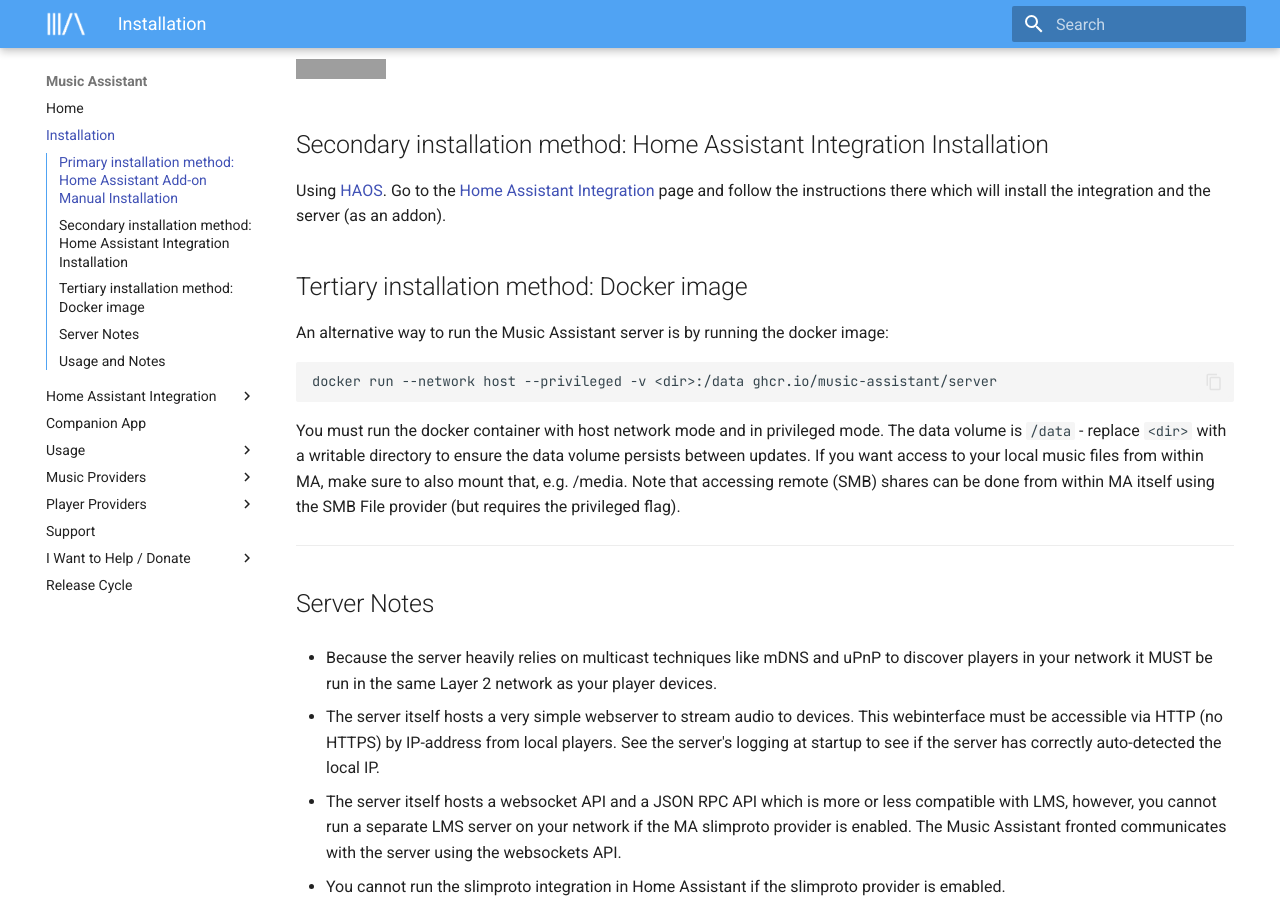
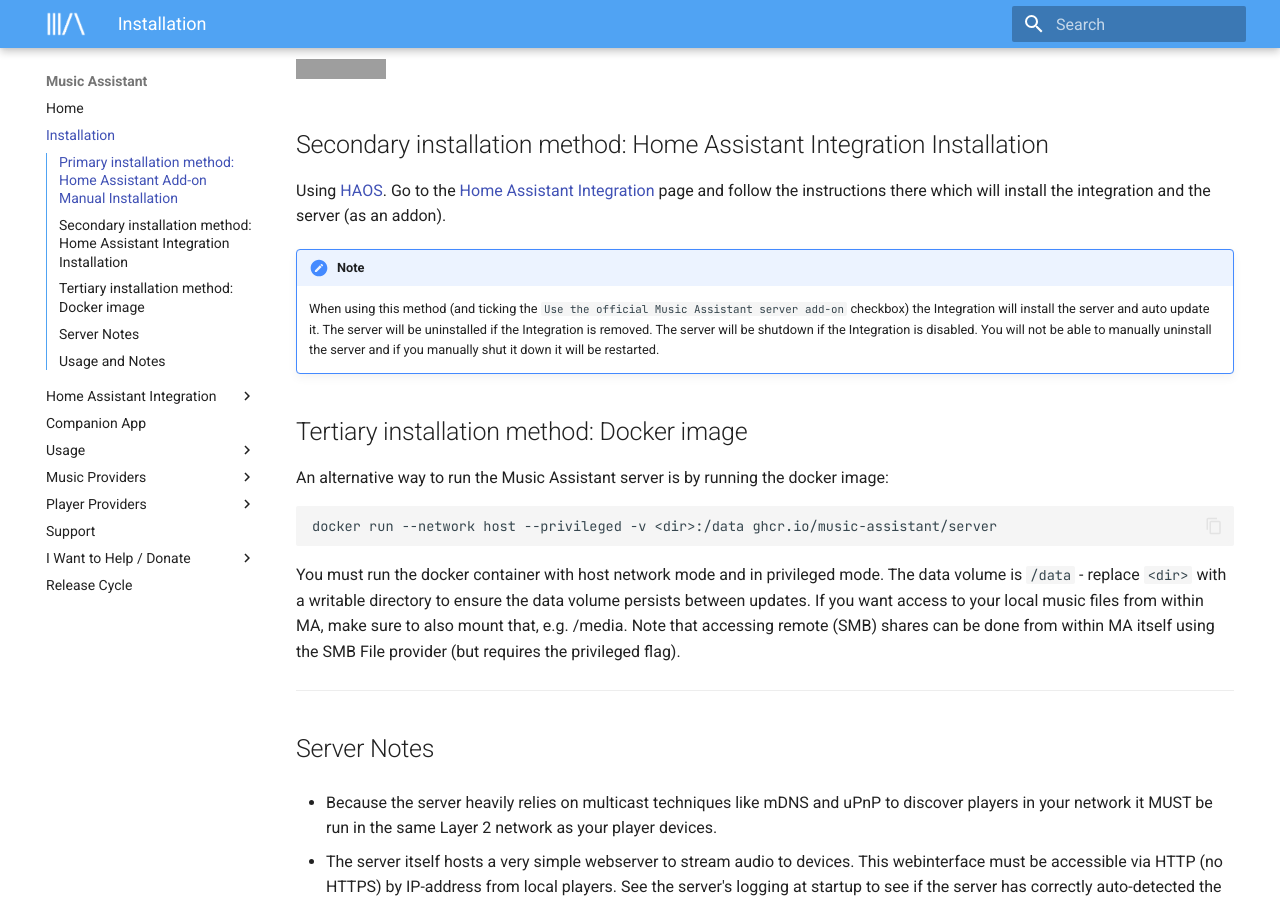
Before and after one commit to pwbriggs/music-assistant.github.io, an MkDocs documentation site: the page built from docs/installation.md, in a window 1280 px wide and 900 px high, scrolled down 575 px. Built offline with MkDocs 1.6.1 and Material for MkDocs 9.7.7, drawn with Linux system fonts in a browser that asks for light colours; grey boxes are pictures that could not be loaded.

Commit message:
Add integration and server relationship

```diff
--- a/docs/installation.md
+++ b/docs/installation.md
@@ -21,6 +21,9 @@
 ## Secondary installation method: Home Assistant Integration Installation
 
 Using [HAOS](https://developers.home-assistant.io/docs/operating-system/). Go to the [Home Assistant Integration](integration/installation.md) page and follow the instructions there which will install the integration and the server (as an addon).
+
+!!! note
+    When using this method (and ticking the `Use the official Music Assistant server add-on` checkbox) the Integration will install the server and auto update it. The server will be uninstalled if the Integration is removed. The server will be shutdown if the Integration is disabled. You will not be able to manually uninstall the server and if you manually shut it down it will be restarted.
 
 ## Tertiary installation method: Docker image
 
```
